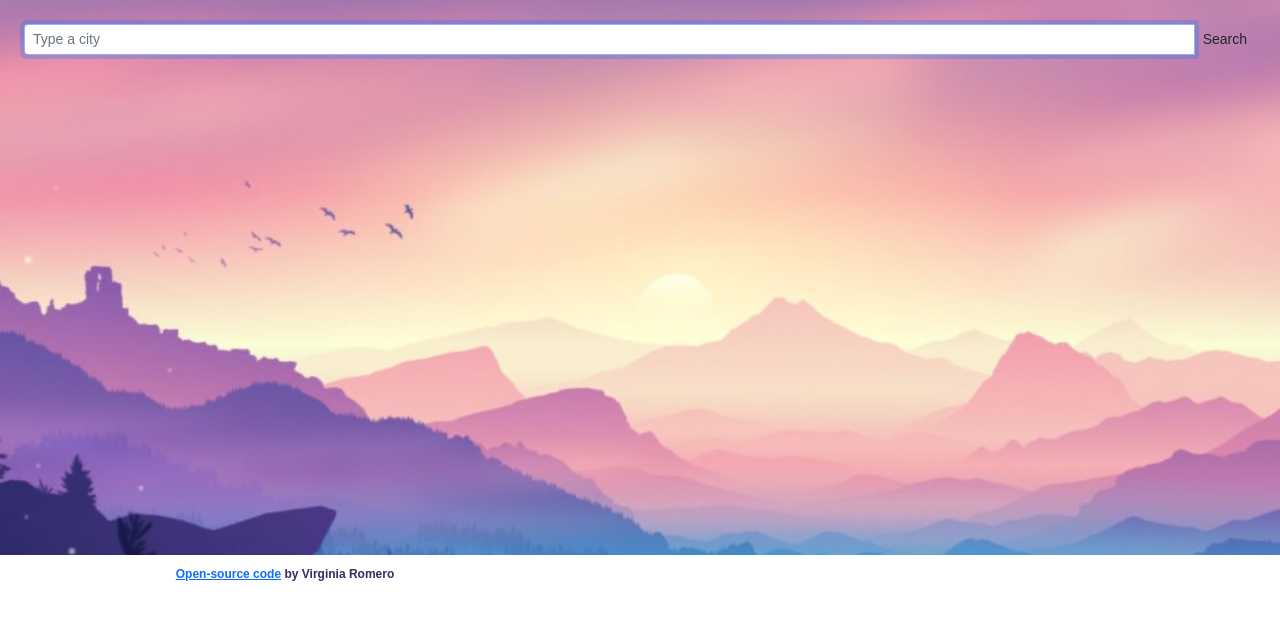
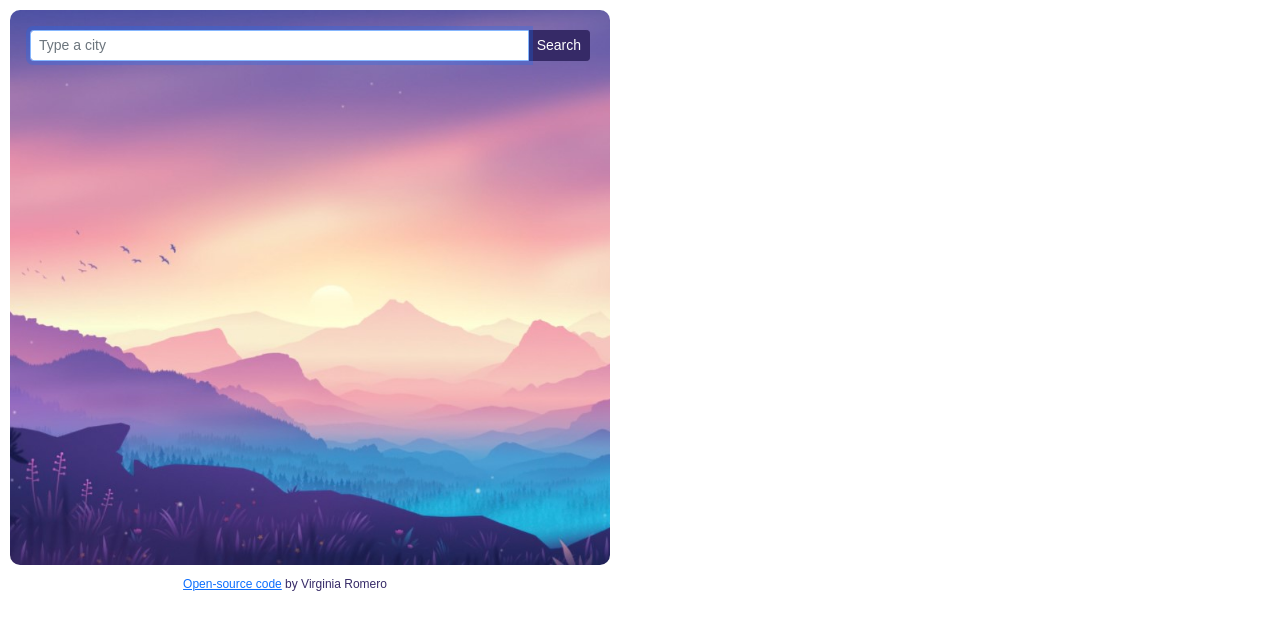
Before and after one commit to VirginiaRool/react-weather-app, a React (Create React App) app: page / in a window 1280 px wide. Shown: the top 630 px of the page. Built offline with nearby package versions, Linux system fonts and the light colour scheme.

Commit message:
Updated CSS

```diff
--- a/src/App.css
+++ b/src/App.css
@@ -1,5 +1,10 @@
 body {
   font-family: "Mulish", sans-serif;
-  font-weight: 600;
+  font-weight: 400;
   color: #362a67;
 }
+
+ul {
+  margin: 0;
+  padding: 0;
+}
--- a/src/WeatherDetails.css
+++ b/src/WeatherDetails.css
@@ -1,8 +1,3 @@
-ul {
-  margin: 0;
-  padding: 0;
-}
-
 li {
   list-style: none;
   margin: 0;
@@ -14,7 +9,6 @@ li::first-letter {
 }
 
 .weather-container {
-  margin: 10px;
   max-width: 550px;
   border-radius: 10px;
   padding: 15px;
@@ -24,33 +18,18 @@ li::first-letter {
   background-position: center bottom;
 }
 
-.button-search {
-  color: white;
-  background: #362a67;
-  border: 1px solid #362a67;
-}
-
-.button-search:hover {
-  background-color: #625692;
-  border: 1px solid #625692;
-}
-
 .lastUpdated {
-  padding-bottom: 40px;
-  padding-top: 40px;
-}
-
-.showMaxTemp {
-  padding-top: 40px;
+  padding-bottom: 28px;
+  padding-top: 0px;
 }
 
 .city-name {
   font-size: 25px;
   font-weight: 800;
-  padding-bottom: 15px;
 }
 
 .temp-description {
+  font-size: 20px;
   font-weight: 600;
   letter-spacing: 1.5px;
 }
@@ -60,6 +39,11 @@ li::first-letter {
   font-weight: 800;
   font-weight: bold;
   font-size: 20px;
+}
+
+.forecastDescription {
+  margin-top: 20px;
+  font-weight: 400px;
 }
 
 .repository {
--- a/src/WeatherDetails.js
+++ b/src/WeatherDetails.js
@@ -46,10 +46,10 @@ export default function WeatherDetails(props) {
         </div>
         <div>
           <ul className="forecastDescription">
-            <li className="actualHumidity">Humidity: {humidity} %</li>
-            <li className="actualWind">Wind: {wind} km/hr</li>
-            <li className="showMaxTemp">Max: 25 °</li>
-            <li className="showMinTemp">Min: 14 °</li>
+            <li>Humidity: {humidity} %</li>
+            <li>Wind: {wind} km/hr</li>
+            <li>Max: 25 °</li>
+            <li>Min: 14 °</li>
           </ul>
         </div>
       </div>
--- a/src/WeatherSearch.css
+++ b/src/WeatherSearch.css
@@ -1,8 +1,21 @@
 .weather-search {
-  padding: 24px;
+  margin: 10px;
+  padding: 20px;
   min-height: 555px;
+  max-width: 600px;
   background-repeat: no-repeat;
-
   background-size: cover;
   background-position: center center;
+  border-radius: 10px;
 }
+
+.button-search {
+  color: white;
+  background: #362a67;
+  border: 1px solid #362a67;
+}
+
+.button-search:hover {
+  background-color: #625692;
+  border: 1px solid #625692;
+}
```
